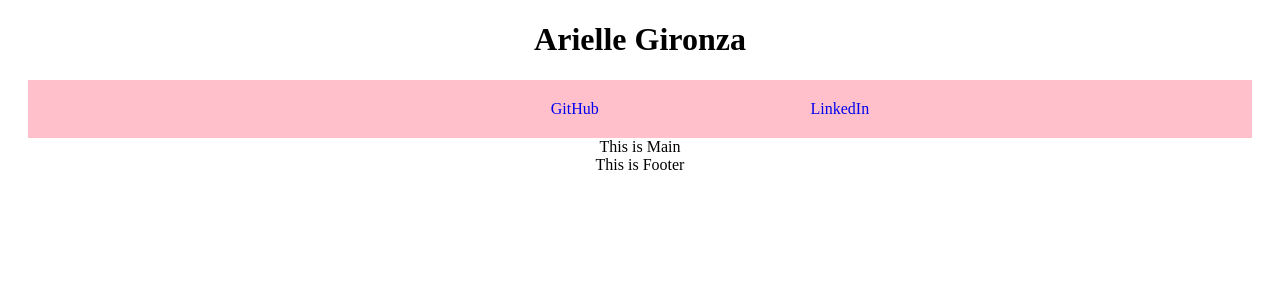
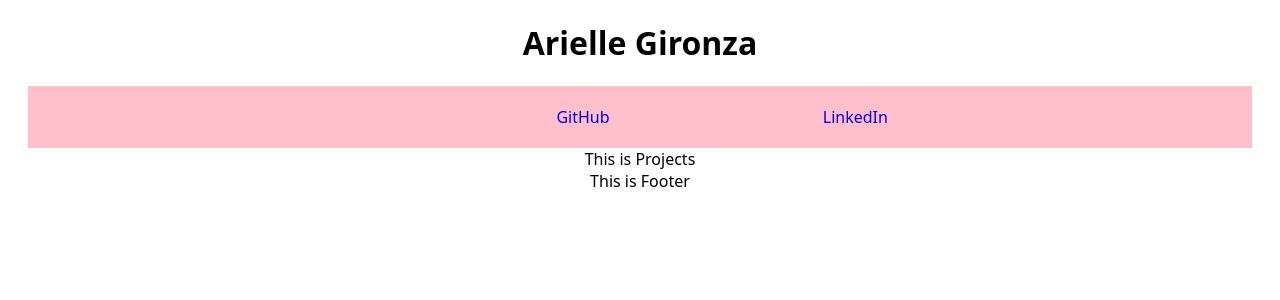
Before and after one commit to akgironza/agironza-react-day-1-homework, a React (Create React App) app: page / in a window 1280 px wide. Shown: the top 300 px of the page. Built offline with nearby package versions, Linux system fonts and the light colour scheme.

Commit message:
main complete, projects outlined

```diff
--- a/src/components/Main.js
+++ b/src/components/Main.js
@@ -1,8 +1,10 @@
+import Projects from './Projects'
+
 // the component function
 const Main = (props) => {
 
     //The Components Returned JSX
-    return <div className="Main"> This is Main</div>
+    return <div className="Main"> <Projects /></div>
 }
 
 // export the component
--- a/src/components/Projects.js
+++ b/src/components/Projects.js
@@ -1,9 +1,9 @@
 // the component function
-const ComponentName = (props) => {
+const Projects = (props) => {
 
     //The Components Returned JSX
-    return <div className="ComponentName"> This is ComponentName</div>
+    return <div className="Projects"> This is Projects</div>
 }
 
 // export the component
-export default ComponentName
+export default Projects;
--- a/src/index.css
+++ b/src/index.css
@@ -1,19 +1,6 @@
-/* body {
-  margin: 0;
-  font-family: -apple-system, BlinkMacSystemFont, 'Segoe UI', 'Roboto', 'Oxygen',
-    'Ubuntu', 'Cantarell', 'Fira Sans', 'Droid Sans', 'Helvetica Neue',
-    sans-serif;
-  -webkit-font-smoothing: antialiased;
-  -moz-osx-font-smoothing: grayscale;
-}
-
-code {
-  font-family: source-code-pro, Menlo, Monaco, Consolas, 'Courier New',
-    monospace;
-} */
-
 .App {
   text-align: center;
+  font-family: system-ui, -apple-system, BlinkMacSystemFont, 'Segoe UI', Roboto, Oxygen, Ubuntu, Cantarell, 'Open Sans', 'Helvetica Neue', sans-serif
 }
 
 ul {
```
